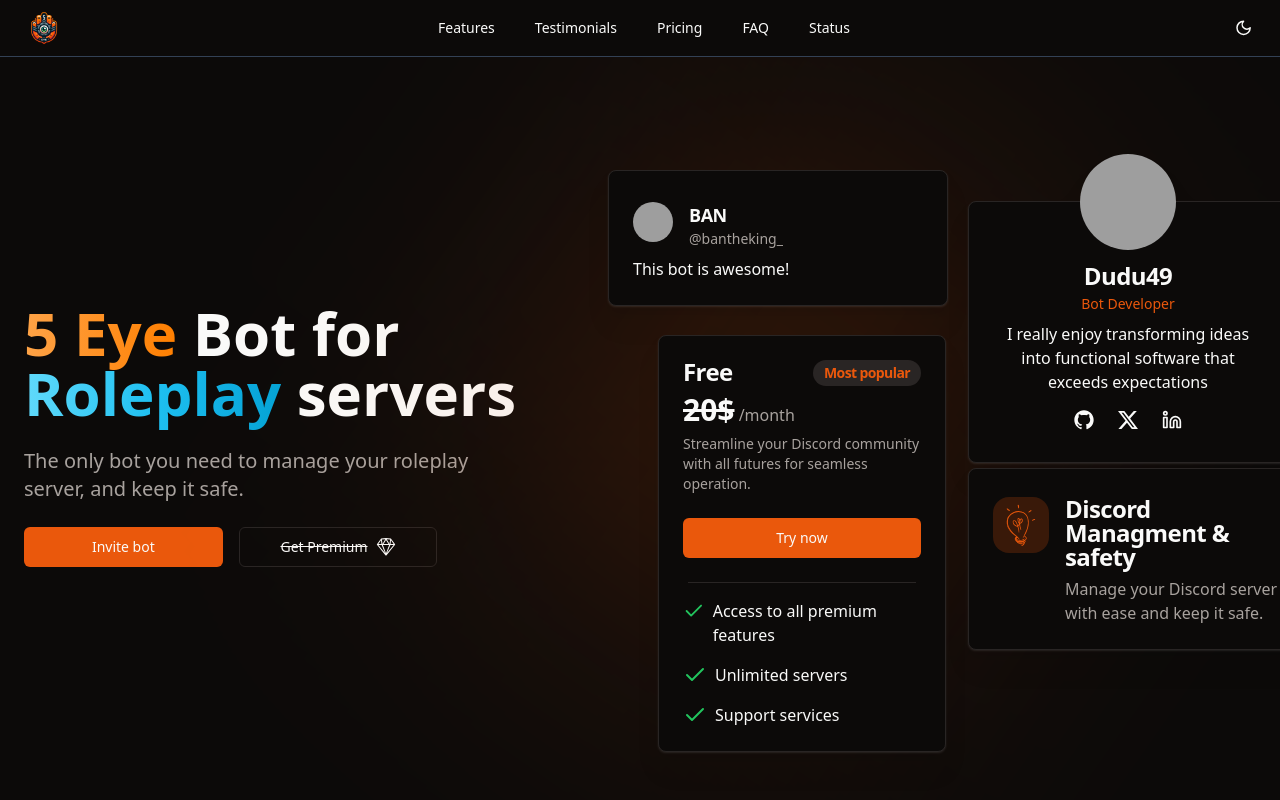
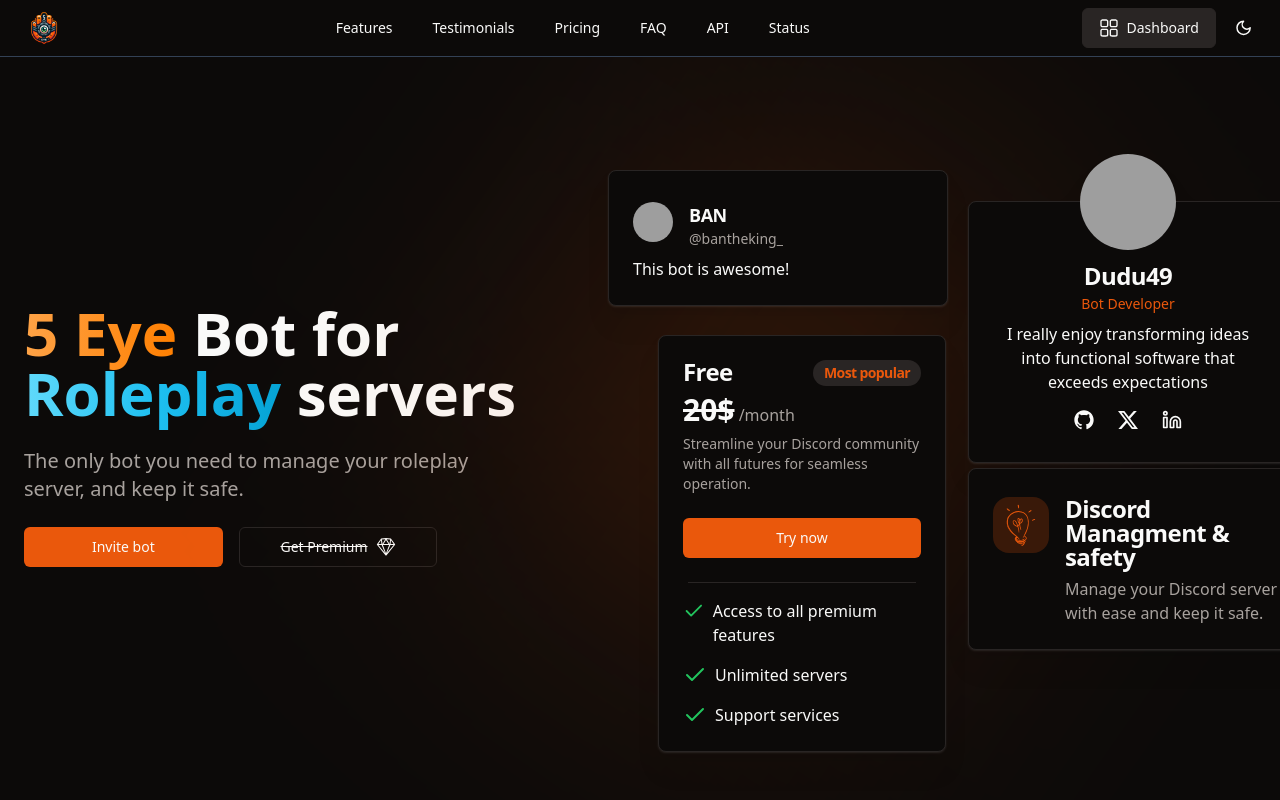
Before and after one commit to RadouaneGaroiaz/5eye-landing-page, a React (Vite) app: page / in a window 1280 px wide. Shown: the top 800 px of the page. Built offline with nearby package versions, Linux system fonts and the light colour scheme; grey boxes are pictures that could not be loaded.

Commit message:
Update Navbar component with new "Dashboard" link

```diff
--- a/src/components/Navbar.tsx
+++ b/src/components/Navbar.tsx
@@ -12,12 +12,13 @@ import {
   SheetTrigger,
 } from "@/components/ui/sheet";
 
-import { GitHubLogoIcon } from "@radix-ui/react-icons";
+import { DashboardIcon } from "@radix-ui/react-icons";
 import { buttonVariants } from "./ui/button";
 import { Menu } from "lucide-react";
 import { ModeToggle } from "./mode-toggle";
 //import { LogoIcon } from "./Icons";
 import logo from "@/assets/logo.png";
+import { Popover, PopoverContent, PopoverTrigger } from "./ui/popover";
 
 interface RouteProps {
   href: string;
@@ -40,6 +41,10 @@ const routeList: RouteProps[] = [
   {
     href: "#faq",
     label: "FAQ",
+  },
+  {
+    href: "https://5eye-api.vercel.app/",
+    label: "API",
   },
   {
     href: "https://5eyestatus.betteruptime.com/",
@@ -100,7 +105,7 @@ export const Navbar = () => {
                       {label}
                     </a>
                   ))}
-                  {/* <a
+                   <a
                     rel="noreferrer noopener"
                     href=""
                     target="_blank"
@@ -108,9 +113,9 @@ export const Navbar = () => {
                       variant: "secondary",
                     })}`}
                   >
-                    <GitHubLogoIcon className="mr-2 w-5 h-5" />
-                    Github
-                  </a> */}
+                    <DashboardIcon className="mr-2 w-5 h-5" />
+                    Dashboard
+                  </a>
                 </nav>
               </SheetContent>
             </Sheet>
@@ -132,16 +137,23 @@ export const Navbar = () => {
             ))}
           </nav>
 
+
+
           <div className="hidden md:flex gap-2">
-            {/* <a
-              rel="noreferrer noopener"
-              href=""
-              target="_blank"
+          <Popover>
+          <PopoverTrigger asChild>
+          <a
+              // rel="noreferrer noopener"
+              // href=""
+              // target="_blank"
               className={`border ${buttonVariants({ variant: "secondary" })}`}
             >
-              <GitHubLogoIcon className="mr-2 w-5 h-5" />
-              Github
-            </a> */}
+              <DashboardIcon className="mr-2 w-5 h-5" />
+              Dashboard
+            </a>
+      </PopoverTrigger>
+      <PopoverContent>SOON 🔜</PopoverContent>
+      </Popover>
 
             <ModeToggle />
           </div>
```
